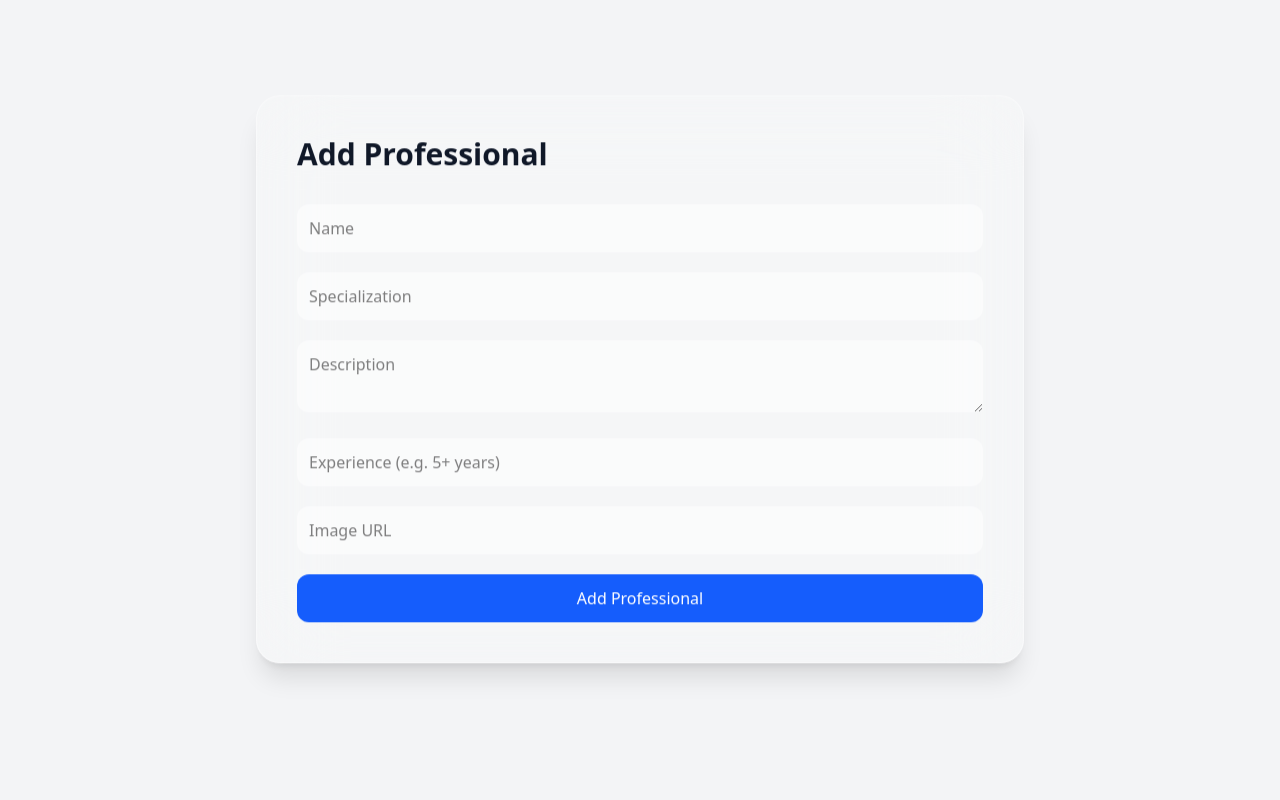
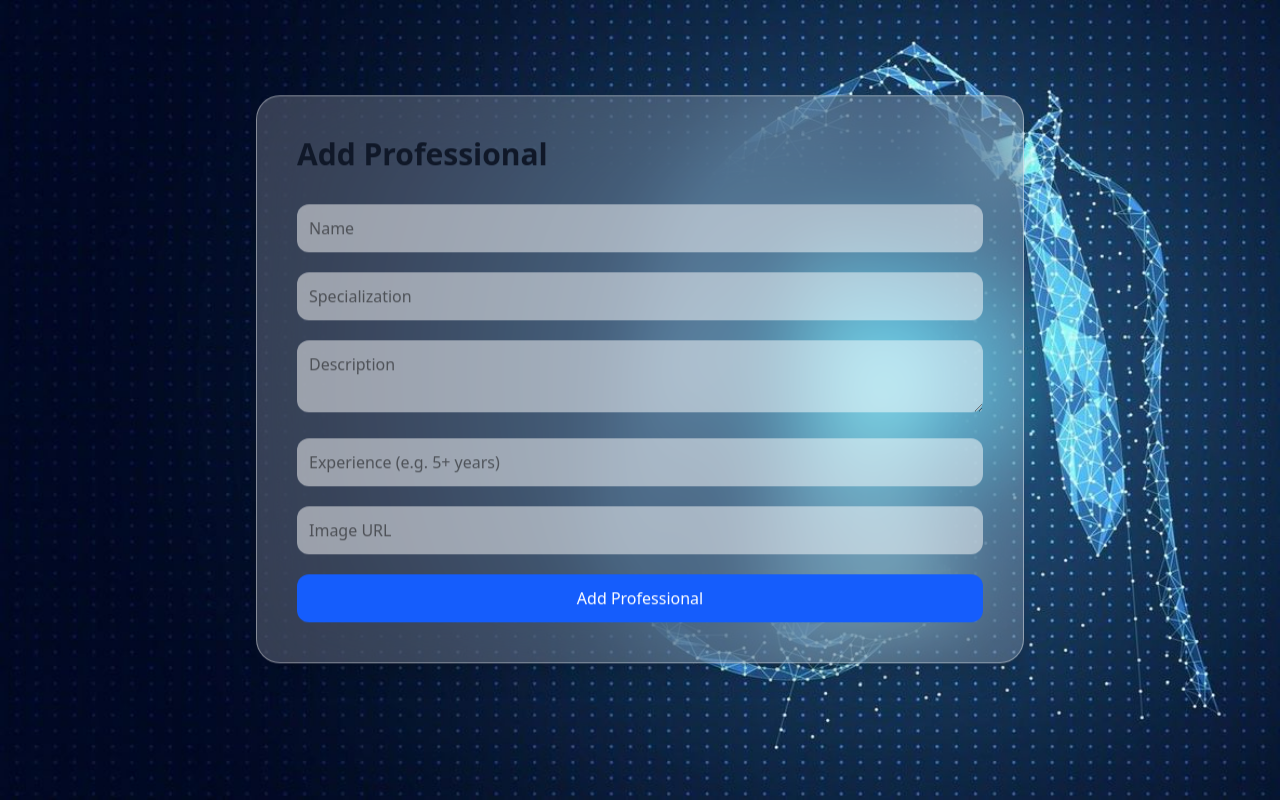
Before and after one commit to Manveer-singh-05/ointment-booking-system, a React (Vite) app in the folder Frontend/ointment-booking-frontend/: page /admin/add-professional in a window 1280 px wide. Built offline with nearby package versions, Linux system fonts and the light colour scheme.

Commit message:
enhance features

```diff
--- a/Frontend/ointment-booking-frontend/src/pages/admin/AddProfessional.jsx
+++ b/Frontend/ointment-booking-frontend/src/pages/admin/AddProfessional.jsx
@@ -1,6 +1,6 @@
 import { useState } from "react";
 import { useNavigate } from "react-router-dom";
-
+import bgImage from "../../assets/images/addprofessionalf.jpg";
 export default function AddProfessional() {
   const navigate = useNavigate();
   const [form, setForm] = useState({
@@ -33,7 +33,12 @@ export default function AddProfessional() {
   };
 
   return (
-    <div className="min-h-screen pt-24 px-6 bg-gray-100">
+    <div className="min-h-screen pt-24 px-6 bg-gray-100"
+    style={{
+            backgroundImage: `url(${bgImage})`,
+              backgroundSize: "cover",
+        backgroundPosition: "center",
+          }}>
       <div
         className="max-w-3xl mx-auto bg-white/20 backdrop-blur-2xl p-10 rounded-3xl
           shadow-xl border border-white/40 float-animation"
--- a/Frontend/ointment-booking-frontend/src/pages/admin/AdminBookings.jsx
+++ b/Frontend/ointment-booking-frontend/src/pages/admin/AdminBookings.jsx
@@ -1,6 +1,6 @@
 import { useEffect, useState } from "react";
 import axios from "axios";
-import adminBg from "../../assets/images/admindashboard.jpg";
+import adminBg from "../../assets/images/viewallbookingsf.jpg";
 
 export default function AdminBookings() {
   const [bookings, setBookings] = useState([]);
--- a/Frontend/ointment-booking-frontend/src/pages/admin/AdminDashboard.jsx
+++ b/Frontend/ointment-booking-frontend/src/pages/admin/AdminDashboard.jsx
@@ -1,7 +1,7 @@
 import { Link } from "react-router-dom";
 import { useEffect } from "react";
 import { useNavigate } from "react-router-dom";
-import admindashbgImage from "../../assets/images/admindashboard.jpg";
+import admindashbgImage from "../../assets/images/adminpanelf.jpg";
 
 
 export default function AdminDashboard() {
--- a/Frontend/ointment-booking-frontend/src/pages/admin/AdminReviews.jsx
+++ b/Frontend/ointment-booking-frontend/src/pages/admin/AdminReviews.jsx
@@ -1,6 +1,6 @@
 import { useEffect, useState } from "react";
 import axios from "axios";
-import adminBg from "../../assets/images/admindashboard.jpg";
+import adminBg from "../../assets/images/managereviewf.jpg";
 
 export default function AdminReviews() {
   const [reviews, setReviews] = useState([]);
--- a/Frontend/ointment-booking-frontend/src/pages/admin/EditProfessional.jsx
+++ b/Frontend/ointment-booking-frontend/src/pages/admin/EditProfessional.jsx
@@ -1,7 +1,7 @@
 import { useEffect, useState } from "react";
 import { useNavigate, useParams } from "react-router-dom";
 import axios from "axios";
-import adminBg from "../../assets/images/admindashboard.jpg";
+import adminBg from "../../assets/images/editprofessionalf.jpg";
 
 export default function EditProfessional() {
   const { id } = useParams();
--- a/Frontend/ointment-booking-frontend/src/pages/admin/ManageProfessionals.jsx
+++ b/Frontend/ointment-booking-frontend/src/pages/admin/ManageProfessionals.jsx
@@ -1,6 +1,6 @@
 import { useEffect, useState } from "react";
 import { useNavigate } from "react-router-dom";
-import adminBg from "../../assets/images/admindashboard.jpg"; // background for theme
+import adminBg from "../../assets/images/manageprofessionalf.jpg"; // background for theme
 
 export default function ManageProfessionals() {
   const navigate = useNavigate();
--- a/Frontend/ointment-booking-frontend/src/pages/admin/ManageServices.jsx
+++ b/Frontend/ointment-booking-frontend/src/pages/admin/ManageServices.jsx
@@ -1,6 +1,6 @@
 import { useEffect, useState } from "react";
 import axios from "axios";
-import adminBg from "../../assets/images/admindashboard.jpg";
+import adminBg from "../../assets/images/manageservicef.jpg";
 
 export default function ManageServices() {
   const [services, setServices] = useState([]);
```
